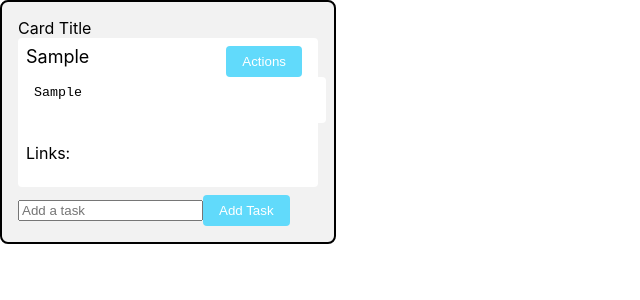
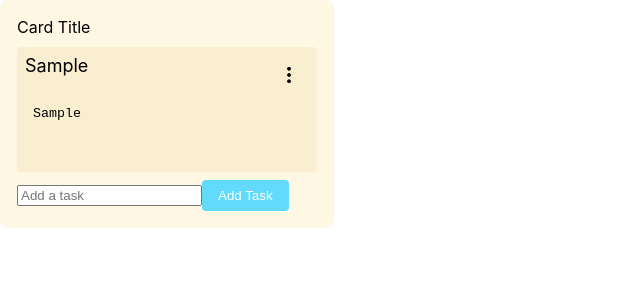
Before and after one commit to AmanDeka/task_tracker, a React (Create React App) app: page / in a window 1280 px wide. Both pictures are taken after typing "Sample" into the empty fields and a click on the button "Add Task". Shown: the top 300 px of the page, without its empty margins (0-640 px from the left). Built offline with nearby package versions, Linux system fonts and the light colour scheme.

Commit message:
added icon and delete task

```diff
--- a/src/components/Card.tsx
+++ b/src/components/Card.tsx
@@ -10,10 +10,12 @@ const Card:FunctionComponent = () => {
     const [title, setTitle] = useState<string>('Card Title');
     const [tasks, setTasks] = useState<TaskProps[]>([]);
     const [newTask, setNewTask] = useState<string>('');
+    const [taskIdCounter, setTaskIdCounter] = useState<number>(1);
 
-    const onDelete = (taskId:string) => {
+    const onDelete = (taskId: string) => {
+      setTasks((prevTasks) => prevTasks.filter((task) => task.id !== taskId));
+    };
 
-    }
 
     const handleTitleClick = () => {
       setIsEditingTitle(true);
@@ -28,9 +30,11 @@ const Card:FunctionComponent = () => {
     };
 
     const addTask = () => {
+      const newTaskId = `task_${taskIdCounter}`;
       if (newTask.trim() !== '') {
-        setTasks([...tasks, { id:"1",title:newTask,body: newTask,onDelete:onDelete } ]);
+        setTasks([...tasks, { id:newTaskId,title:newTask,body: newTask,onDelete:onDelete } ]);
         setNewTask('');
+        setTaskIdCounter((prevCounter) => prevCounter + 1);
       }
     };
 
--- a/src/components/Task.tsx
+++ b/src/components/Task.tsx
@@ -1,4 +1,5 @@
 import React, { useState, useEffect, useRef } from 'react';
+import icon from "../icons/dots.png";
 
 export interface TaskProps {
   id: string;
@@ -81,8 +82,9 @@ const Task: React.FC<{task:TaskProps}> = ({ task }) => {
         </div>
         <div className="task-actions">
           <div className={`dropdown ${isDropdownOpen ? 'open' : ''}`}>
+
             <button className="dropbtn" onClick={toggleDropdown}>
-              Actions
+              <img className = "dropicon" src = {icon}/>
             </button>
             <div className="dropdown-content">
               <button onClick={handleDeleteTask}>Delete</button>
@@ -111,7 +113,6 @@ const Task: React.FC<{task:TaskProps}> = ({ task }) => {
         </div>
       </div>
       <div className="task-links">
-        <p>Links:</p>
         <ul>
           {links.map((link, index) => (
             <li key={index}>
--- a/src/stylesheets/Card.css
+++ b/src/stylesheets/Card.css
@@ -2,20 +2,22 @@
 
 .card {
     width: 300px;
-    border: 2px solid #000;
+    border: 1px solid #FDF7E4;
     border-radius: 8px;
-    background-color: #f2f2f2; /* Light gray background for the Card component */
+    background-color:#FDF7E4; /* Light gray background for the Card component */
     padding: 16px;
     margin-bottom: 16px;
     display: inline-block;
   }
 
   .task {
+    margin-top:10px;
     margin-bottom: 8px;
-    background-color: #fff; /* White background for the Task component */
+    background-color: #FAEED1; /* White background for the Task component */
     padding: 8px;
     border-radius: 4px;
   }
+
 
   .task-header {
     display: flex;
@@ -38,11 +40,20 @@
 
   .dropbtn {
     cursor: pointer;
-    background-color: #61dafb;
+    background-color: #FAEED1;
     color: #fff;
     border: none;
-    padding: 8px 16px;
+    padding: 5px;
+    margin: 5px;
     border-radius: 4px;
+  }
+
+  .dropbtn:hover{
+    background-color: #DED0B6;
+  }
+
+  .dropicon{
+    width:20px;
   }
 
   .dropdown-content {
@@ -75,9 +86,9 @@
 
   /* Style for unfocused textarea */
   .task-body textarea {
-    width: 100%;
+    width: 90%;
     border: none;
-    background-color: #fff; /* White background for the Task component textarea */
+    background-color: #FAEED1; /* White background for the Task component textarea */
     padding: 8px;
     border-radius: 4px;
     resize: none;
```
Also changed, not shown: src/icons/dots.png (added).
